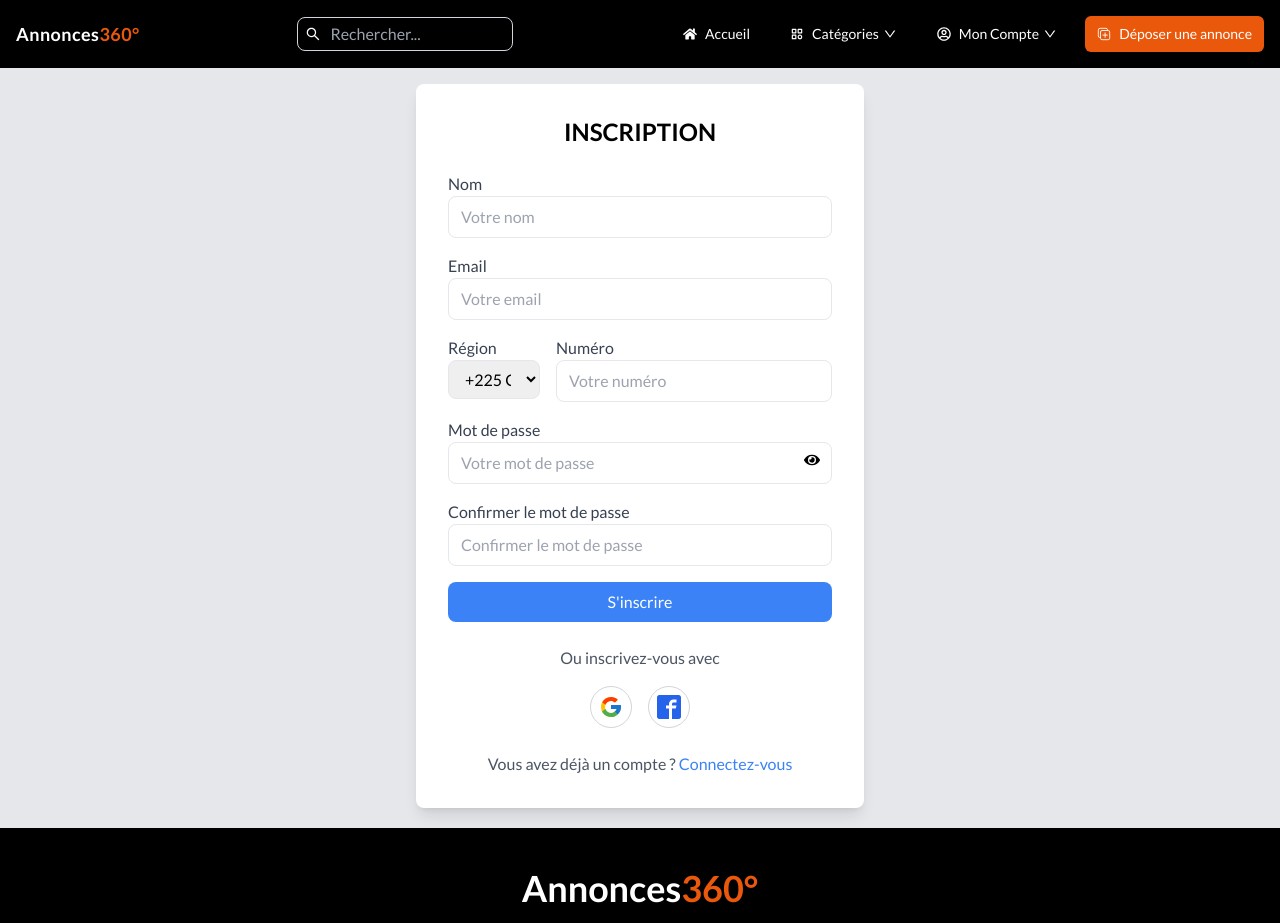
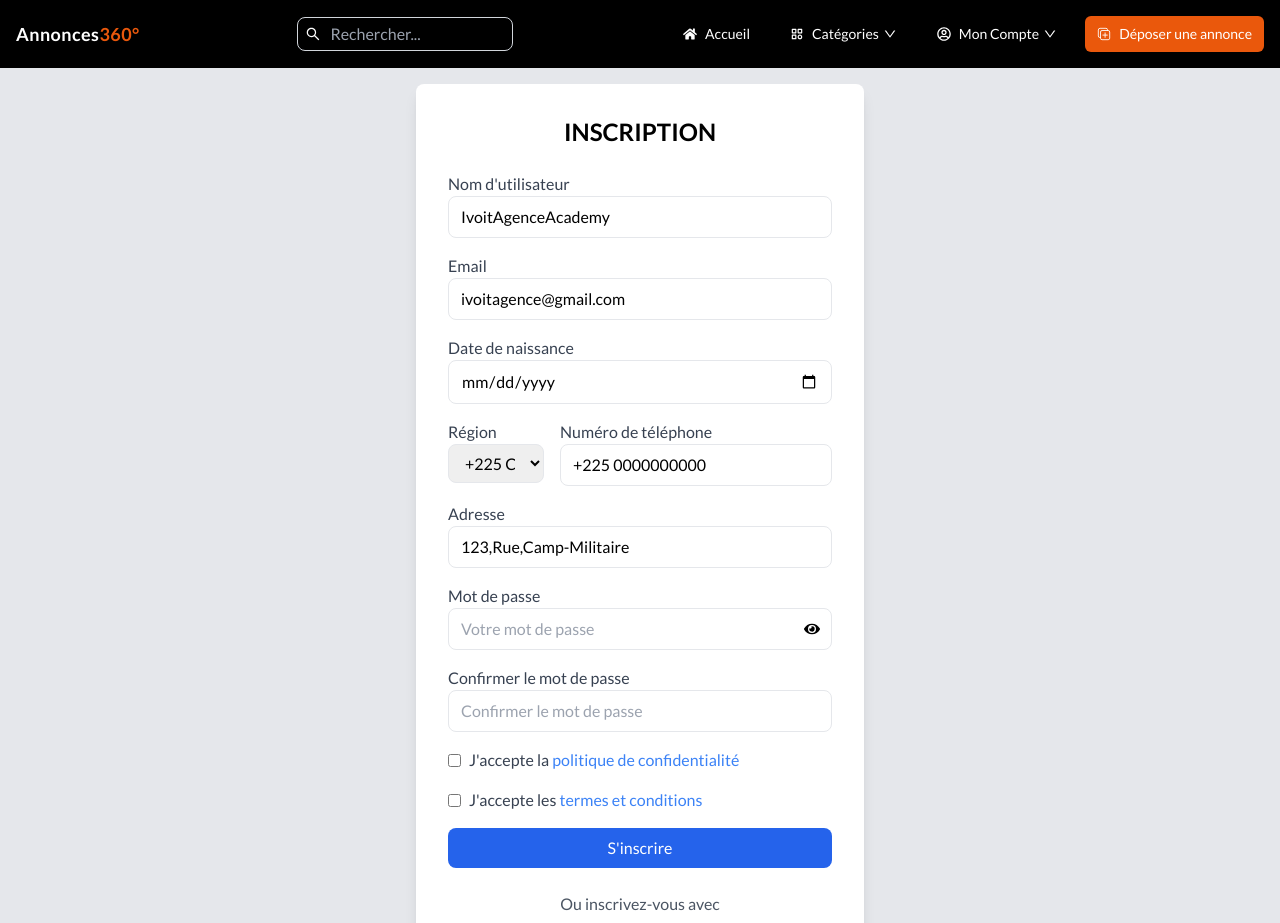
Before and after one commit to AristideDongo/Annonce-website, a React (Create React App) app: page /User/sing-up in a window 1280 px wide. Shown: the top 923 px of the page. Built offline with nearby package versions, Linux system fonts and the light colour scheme.

Commit message:
fix of 28/08/2024

```diff
--- a/src/components/Home/home.jsx
+++ b/src/components/Home/home.jsx
@@ -142,7 +142,7 @@ const Home = ({ annonces, searchQuery }) => {
         <h1 className="text-4xl font-extrabold text-center mt-16 mb-8 capitalize text-[#333333]">Annonce Récente</h1>
         <button
           ref={categoriesRef}
-          className="absolute top-16 left-0 ml-4 bg-gray-300 p-3 rounded-r-lg shadow-lg flex items-center"
+          className="fixed top-16 left-0 ml-4 bg-black text-white p-3 rounded-b-lg shadow-lg flex items-center"
           onClick={() => setIsFilterVisible(!isFilterVisible)}
         >
           <FontAwesomeIcon icon={faFilter} className="mr-2" />
@@ -151,7 +151,7 @@ const Home = ({ annonces, searchQuery }) => {
 
         <div
           ref={categoriesRef}
-          className={`absolute z-40 mt-32 top-16 left-0 bg-gray-300 p-6 rounded-lg shadow-lg flex flex-col space-y-4 transition-transform duration-300 ${
+          className={`fixed z-40 mt-32 top-16 left-0 bg-gray-300 p-6 rounded-lg shadow-lg flex flex-col space-y-4 transition-transform duration-300 ${
             isFilterVisible ? 'translate-x-0' : '-translate-x-full'
           }`}
           style={{ transform: isFilterVisible ? 'translateX(0)' : 'translateX(-100%)' }}
@@ -204,7 +204,7 @@ const Home = ({ annonces, searchQuery }) => {
     value={selectedCity}
     onChange={handleCityChange}
   >
-    <option value="">Tous les lieux</option>
+    <option value="">Villes</option>
     {locationOptions.map((city) => (
       <option key={city.value} value={city.value}>
         {city.label}
--- a/src/components/Navbar/navbar.jsx
+++ b/src/components/Navbar/navbar.jsx
@@ -30,7 +30,7 @@ const Navbar = ({ setSearchQuery }) => {
    useEffect(() => {
     // Vérifiez l'état de connexion lors du chargement du composant
     const token = localStorage.getItem('authToken');
-    setIsUserLoggedIn(!!token);
+    setIsUserLoggedIn(true);
   }, []);
 
   const handleChange = (e) => {
--- a/src/components/User/profile.jsx
+++ b/src/components/User/profile.jsx
@@ -10,7 +10,8 @@ const Profile = ({ annonces, deleteAnnonce, updateAnnonce, profile, updateProfil
   const [userInfo, setUserInfo] = useState({
     name: profile.name,
     email: profile.email,
-    phone: profile.phone
+    phone: profile.phone,
+    adress: profile.address
   });
   const [selectedAnnonces, setSelectedAnnonces] = useState([]);
   const [showDeleteConfirmation, setShowDeleteConfirmation] = useState(false);
@@ -226,6 +227,7 @@ const Profile = ({ annonces, deleteAnnonce, updateAnnonce, profile, updateProfil
             <h2 className="text-xl sm:text-4xl font-bold text-gray-800">{userInfo.name}</h2>
             <p className="text-lg text-gray-600">{userInfo.phone}</p>
             <p className="text-lg text-gray-600">{userInfo.email}</p>
+            <p className="text-lg text-gray-600">{userInfo.adress}</p>
           </div>
         </div>
         {showPhotoPopup && (
--- a/src/components/User/sing-up.jsx
+++ b/src/components/User/sing-up.jsx
@@ -33,10 +33,13 @@ const PasswordRequirements = ({ requirements }) => {
 };
 
 const Singup = ({ profile, updateProfile }) => {
+  const [username, setUsername] = useState("");
   const [password, setPassword] = useState("");
   const [confirmPassword, setConfirmPassword] = useState("");
   const [email, setEmail] = useState("");
   const [phoneNumber, setPhoneNumber] = useState("");
+  const [address, setAddress] = useState(""); // Nouveau champ
+  const [birthDate, setBirthDate] = useState("");
   const [selectedCountryCode, setSelectedCountryCode] = useState("+225");
   const [errors, setErrors] = useState({});
   const [passwordStrength, setPasswordStrength] = useState(0);
@@ -49,12 +52,17 @@ const Singup = ({ profile, updateProfile }) => {
     specialChar: false,
   });
   const [showPassword, setShowPassword] = useState(false);
+  const [isPolicyAccepted, setIsPolicyAccepted] = useState(false);
+  const [areTermsAccepted, setAreTermsAccepted] = useState(false);
 
   useEffect(() => {
     if (profile) {
+      setUsername(profile.name || "");
       setEmail(profile.email || "");
       setPhoneNumber(profile.phone || "");
+      setAddress(profile.address || ""); // Nouveau champ
       setSelectedCountryCode(profile.countryCode || "+225");
+      setBirthDate(profile.birthDate || "");
     }
   }, [profile]);
 
@@ -71,6 +79,22 @@ const Singup = ({ profile, updateProfile }) => {
       formErrors.email = "L'email n'est pas valide.";
     }
 
+    if (!birthDate) {
+      formErrors.birthDate = "La date de naissance est requise.";
+    }
+
+    if (!address) {
+      formErrors.address = "L'adresse est requise.";
+    }
+
+    if (!isPolicyAccepted) {
+      formErrors.policy = "Vous devez accepter la politique du site.";
+    }
+
+    if (!areTermsAccepted) {
+      formErrors.terms = "Vous devez accepter les termes et conditions.";
+    }
+
     setErrors(formErrors);
 
     if (Object.keys(formErrors).length === 0) {
@@ -81,9 +105,12 @@ const Singup = ({ profile, updateProfile }) => {
             "Content-Type": "application/json",
           },
           body: JSON.stringify({
+            name: username,
             email,
             password,
             phoneNumber: `${selectedCountryCode}${phoneNumber}`,
+            birthDate,
+            address, // Nouveau champ
           }),
         });
 
@@ -93,7 +120,7 @@ const Singup = ({ profile, updateProfile }) => {
 
         const result = await response.json();
         console.log("Inscription réussie", result);
-        updateProfile({ email, phone: phoneNumber, countryCode: selectedCountryCode });
+        updateProfile({ name: username ,email, phone: phoneNumber, countryCode: selectedCountryCode, birthDate, address });
         // Rediriger ou afficher un message de succès
       } catch (error) {
         console.error("Erreur d'inscription", error);
@@ -125,6 +152,13 @@ const Singup = ({ profile, updateProfile }) => {
     }
   };
 
+  const handleUsernameChange = (e) => { // Nouveau gestionnaire
+    setUsername(e.target.value);
+    if (errors.username) {
+      setErrors((prevErrors) => ({ ...prevErrors, username: "" }));
+    }
+  };
+
   const handleEmailChange = (e) => {
     setEmail(e.target.value);
     if (errors.email) {
@@ -139,6 +173,26 @@ const Singup = ({ profile, updateProfile }) => {
   const handleCountryCodeChange = (e) => {
     setSelectedCountryCode(e.target.value);
   };
+
+  const handleBirthDateChange = (e) => {
+    setBirthDate(e.target.value);
+  };
+
+  const handleAddressChange = (e) => { // Nouveau gestionnaire
+    setAddress(e.target.value);
+    if (errors.address) {
+      setErrors((prevErrors) => ({ ...prevErrors, address: "" }));
+    }
+  };
+
+  const handlePolicyChange = () => {
+    setIsPolicyAccepted(!isPolicyAccepted);
+  };
+
+  const handleTermsChange = () => {
+    setAreTermsAccepted(!areTermsAccepted);
+  };
+
 
   const calculatePasswordStrength = (password) => {
     let strength = 0;
@@ -156,32 +210,44 @@ const Singup = ({ profile, updateProfile }) => {
 
   return (
     <>
-      <div className="min-h-screen pt-16 font-custom flex items-center justify-center bg-gray-200 ">
+      <div className="min-h-screen pt-16 font-custom flex items-center justify-center bg-gray-200">
         <div className="bg-white mt-5 mb-5 p-8 rounded-lg shadow-lg w-full max-w-md">
           <h2 className="text-2xl font-bold mb-6 text-center">INSCRIPTION</h2>
           <form onSubmit={validateForm}>
-            {/* Form fields */}
             <div className="mb-4">
-              <label className="block text-gray-700">Nom</label>
+              <label className="block text-gray-700">Nom d'utilisateur</label>
               <input
                 type="text"
                 className="w-full px-3 py-2 border rounded-lg focus:outline-none focus:ring focus:border-blue-300"
-                placeholder="Votre nom"
-                defaultValue={""}
+                placeholder="Nom d'utilisateur"
+                value={username}
+                onChange={handleUsernameChange} // Nouveau gestionnaire
                 required
               />
+              {errors.username && <p className="text-red-500 text-sm">{errors.username}</p>}
             </div>
             <div className="mb-4">
               <label className="block text-gray-700">Email</label>
               <input
                 type="email"
                 className="w-full px-3 py-2 border rounded-lg focus:outline-none focus:ring focus:border-blue-300"
-                placeholder="Votre email"
-                 defaultValue={""}
+                placeholder="Email"
+                value={email}
                 onChange={handleEmailChange}
                 required
               />
               {errors.email && <p className="text-red-500 text-sm">{errors.email}</p>}
+            </div>
+            <div className="mb-4">
+              <label className="block text-gray-700">Date de naissance</label>
+              <input
+                type="date"
+                className="w-full px-3 py-2 border rounded-lg focus:outline-none focus:ring focus:border-blue-300"
+                value={birthDate}
+                onChange={handleBirthDateChange}
+                required
+              />
+              {errors.birthDate && <p className="text-red-500 text-sm">{errors.birthDate}</p>}
             </div>
             <div className="mb-4 flex">
               <div className="w-1/4">
@@ -199,19 +265,29 @@ const Singup = ({ profile, updateProfile }) => {
                   ))}
                 </select>
               </div>
-              <div className="w-3/4 ml-4">
-                <label className="block text-gray-700">Numéro</label>
+              <div className="w-3/4 pl-4">
+                <label className="block text-gray-700">Numéro de téléphone</label>
                 <input
-                  type="text"
+                  type="tel"
                   className="w-full px-3 py-2 border rounded-lg focus:outline-none focus:ring focus:border-blue-300"
-                  placeholder="Votre numéro"
-                  defaultValue={""}
+                  placeholder="Numéro de téléphone"
+                  value={phoneNumber}
                   onChange={handlePhoneNumberChange}
-                  pattern="\d*"
-                  title="Le numéro doit contenir uniquement des chiffres."
                   required
                 />
               </div>
+            </div>
+            <div className="mb-4">
+              <label className="block text-gray-700">Adresse</label>
+              <input
+                type="text"
+                className="w-full px-3 py-2 border rounded-lg focus:outline-none focus:ring focus:border-blue-300"
+                placeholder="Votre adresse"
+                value={address}
+                onChange={handleAddressChange}
+                required
+              />
+              {errors.address && <p className="text-red-500 text-sm">{errors.address}</p>}
             </div>
             <div className="mb-4">
               <label className="block text-gray-700">Mot de passe</label>
@@ -224,24 +300,24 @@ const Singup = ({ profile, updateProfile }) => {
                   onChange={handlePasswordChange}
                   onFocus={() => setIsPasswordFocused(true)}
                   onBlur={() => setIsPasswordFocused(false)}
-                  pattern="(?=.*\d)(?=.*[a-z])(?=.*[A-Z]).{8,}"
-                  title="Le mot de passe doit contenir au moins 8 caractères, une majuscule, une minuscule et un chiffre."
                   required
                 />
                 <button
                   type="button"
+                  className="absolute inset-y-0 right-0 flex items-center px-3"
                   onClick={toggleShowPassword}
-                  className="absolute right-3 top-2.5"
                 >
                   {showPassword ? <FaEyeSlash /> : <FaEye />}
                 </button>
               </div>
-              {isPasswordFocused && <PasswordRequirements requirements={passwordRequirements} />}
             </div>
+            {isPasswordFocused && (
+              <PasswordRequirements requirements={passwordRequirements} />
+            )}
             <div className="mb-4">
               <label className="block text-gray-700">Confirmer le mot de passe</label>
               <input
-                type="password"
+                type={showPassword ? "text" : "password"}
                 className="w-full px-3 py-2 border rounded-lg focus:outline-none focus:ring focus:border-blue-300"
                 placeholder="Confirmer le mot de passe"
                 value={confirmPassword}
@@ -250,27 +326,63 @@ const Singup = ({ profile, updateProfile }) => {
               />
               {errors.confirmPassword && <p className="text-red-500 text-sm">{errors.confirmPassword}</p>}
             </div>
+            <div className="mb-4 flex items-center">
+              <input
+                type="checkbox"
+                id="policy"
+                checked={isPolicyAccepted}
+                onChange={handlePolicyChange}
+                className="mr-2"
+                required
+              />
+              <label htmlFor="policy" className="text-gray-700">
+                J'accepte la <a href="../Confidentilite/Politique" className="text-blue-500">politique de confidentialité</a>
+              </label>
+            </div>
+            {errors.policy && <p className="text-red-500 text-sm">{errors.policy}</p>}
+            <div className="mb-4 flex items-center">
+              <input
+                type="checkbox"
+                id="terms"
+                checked={areTermsAccepted}
+                onChange={handleTermsChange}
+                className="mr-2"
+                required
+              />
+              <label htmlFor="terms" className="text-gray-700">
+                J'accepte les <a href="../Confidentilite/conditions" className="text-blue-500">termes et conditions</a>
+              </label>
+            </div>
+            {errors.terms && <p className="text-red-500 text-sm">{errors.terms}</p>}
             <button
               type="submit"
-              className="w-full bg-blue-500 text-white py-2 px-4 rounded-lg hover:bg-blue-600"
+              className="w-full py-2 px-4 bg-blue-600 text-white rounded-lg hover:bg-blue-700"
             >
               S'inscrire
             </button>
           </form>
           <div className="mt-6 text-center">
             <p className="text-gray-600">Ou inscrivez-vous avec</p>
-            <div className="flex justify-center gap-4 mt-4">
-              <button className="p-2 rounded-full border border-gray-300 text-gray-500 hover:bg-gray-100">
-                <FcGoogle size={24} />
-              </button>
-              <button className="p-2 rounded-full border border-gray-300 text-blue-600 hover:bg-gray-100">
-                <ImFacebook2 size={24} />
-              </button>
-            </div>
+            <div className="flex justify-center mt-2">
+                <button
+                  type="button"
+                  className="flex items-center px-4 py-2 bg-white border rounded-lg shadow-sm hover:bg-gray-100 focus:outline-none focus:ring"
+                >
+                  <FcGoogle className="mr-2" size={20} />
+                  Google
+                </button>
+                <button
+                  type="button"
+                  className="flex items-center px-4 py-2 bg-white border rounded-lg shadow-sm hover:bg-gray-100 focus:outline-none focus:ring ml-2"
+                >
+                  <ImFacebook2 className="mr-2 text-blue-600 " size={20} />
+                  Facebook
+                </button>
+              </div>
           </div>
-          <div className="mt-6 text-center">
-            <p className="text-gray-600">
-              Vous avez déjà un compte ? <Link to="/User/sing-in" className="text-blue-500 hover:underline">Connectez-vous</Link>
+          <div className="mt-4 text-center">
+            <p>
+              Vous avez déjà un compte ? <Link to="/User/sing-in" className="text-blue-500">Se connecter</Link>
             </p>
           </div>
         </div>
--- a/src/components/rout.jsx
+++ b/src/components/rout.jsx
@@ -54,10 +54,11 @@ const Rout = () => {
 
 
   const [profile, setProfile] = useState({
-    photoURL: 'https://via.placeholder.com/150',
+    photoURL: 'https://placehold.co/150x150',
     name: 'IvoitAgenceAcademy',
-    phone: '0000000000',
+    phone: '+225 0000000000',
     email: 'ivoitagence@gmail.com',
+    address: '123,Rue,Camp-Militaire'
   });
 
   const updateProfile = (newProfile) => {
@@ -109,7 +110,7 @@ const Rout = () => {
             />
           }
         />
-        <Route path="User/favoris" element={<Favoris profile={profile} />} />
+        <Route path="User/favoris" element={<Favoris profile={profile} searchQuery={searchQuery} />} />
         <Route path="Confidentilite/conditions" element={<Conditions />} />
         <Route path="Confidentilite/Politique" element={<Politique />} />
         <Route path="Confidentilite/faq" element={<Faq />} />
```
Also changed, not shown: src/components/Detail/detail.jsx (+3 -4 lines), src/components/User/favoris.jsx (+121 -49 lines).
